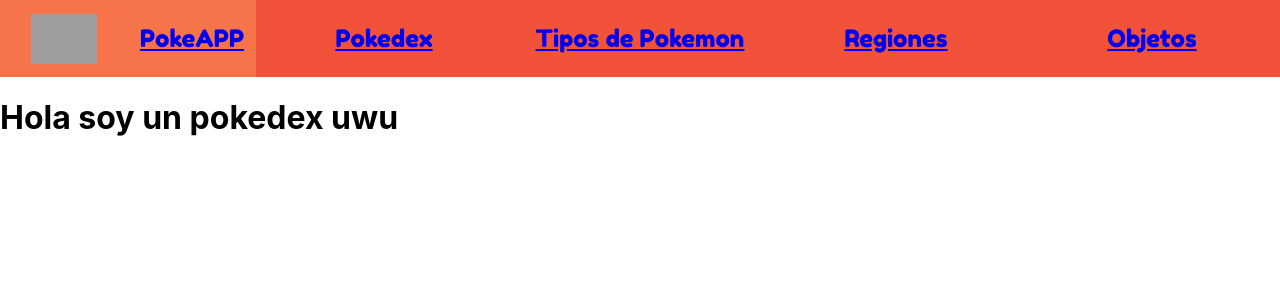
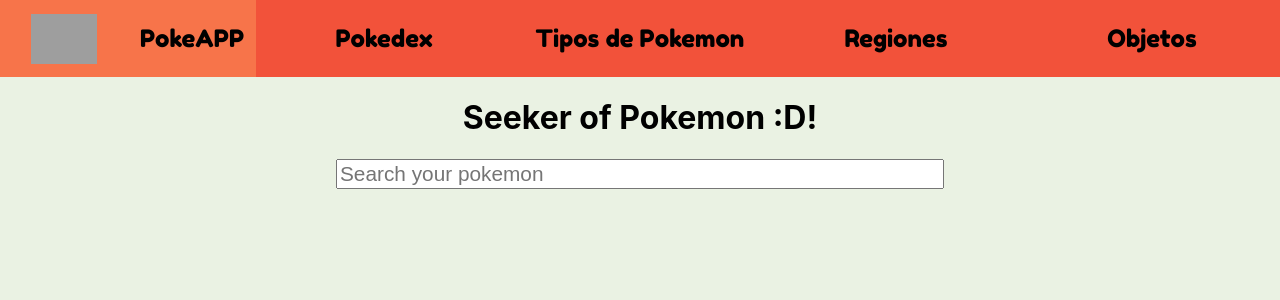
Before and after one commit to jee4nc/PokeApp, a React (Create React App) app: page /pokedex in a window 1280 px wide. Shown: the top 300 px of the page. Built offline with nearby package versions, Linux system fonts and the light colour scheme; grey boxes are pictures that could not be loaded.

Commit message:
Advance in others pages

```diff
--- a/src/App.js
+++ b/src/App.js
@@ -5,6 +5,7 @@
 //Importacion de componentes
 import TitleMain from "./components/atoms/TitleMain";
 import PokeNavbar from "./components/atoms/PokeNavbar";
+import Seeker from "./components/atoms/Seeker"
 
 function App() {
   return (
@@ -13,7 +14,7 @@
         <PokeNavbar />
         <Switch>
           <Route extact path="/pokedex">
-            <h1>Hola soy un pokedex uwu</h1>
+            <Seeker/>
           </Route>
           <Route extact path="/types">
             <h1>Hola soy pagina de tipos</h1>
--- a/src/components/atoms/PokeNavbar.js
+++ b/src/components/atoms/PokeNavbar.js
@@ -5,7 +5,7 @@
 const PokeNavbar = () => {
   return (
     <div className="NAV">
-      <Link to="/">
+      <Link to="/" className="linked">
         <div className="NAV__title title_1">
           <div className="Logo__container">
             <img className="Logo" src="./utils/pokemon.svg" alt="poke_logo" />
@@ -15,20 +15,27 @@
       </Link>
 
       <div className="NAV__title">
-        <Link to="/pokedex">Pokedex </Link>
+        <Link to="/pokedex" className="linked">
+          Pokedex
+        </Link>
       </div>
 
       <div className="NAV__title">
-        <Link to="/types">Tipos de Pokemon</Link>
+        <Link to="/types" className="linked">
+          Tipos de Pokemon
+        </Link>
       </div>
 
       <div className="NAV__title">
-        <Link to="/regions">Regiones</Link>
+        <Link to="/regions" className="linked">
+          Regiones
+        </Link>
       </div>
 
       <div className="NAV__title">
-        {" "}
-        <Link to="/objects">Objetos</Link>
+        <Link to="/objects" className="linked">
+          Objetos
+        </Link>
       </div>
     </div>
   );
--- /dev/null
+++ b/src/components/atoms/Seeker.js
@@ -0,0 +1,16 @@
+import React from "react";
+import "./../../styles/Seeker.scss";
+const Seeker = () => {
+  return (
+    <div>
+      <div className="Container_Title">
+        <h1>Seeker of Pokemon :D!</h1>
+      </div>
+      <div className="Container_Input">
+        <input className="InputSeeker" placeholder="Search your pokemon" />
+      </div>
+    </div>
+  );
+};
+
+export default Seeker;
--- a/src/index.css
+++ b/src/index.css
@@ -1,13 +1,14 @@
 body {
   margin: 0;
-  font-family: -apple-system, BlinkMacSystemFont, 'Segoe UI', 'Roboto', 'Oxygen',
-    'Ubuntu', 'Cantarell', 'Fira Sans', 'Droid Sans', 'Helvetica Neue',
+  font-family: -apple-system, BlinkMacSystemFont, "Segoe UI", "Roboto", "Oxygen",
+    "Ubuntu", "Cantarell", "Fira Sans", "Droid Sans", "Helvetica Neue",
     sans-serif;
   -webkit-font-smoothing: antialiased;
   -moz-osx-font-smoothing: grayscale;
+  background-color: #eaf2e3;
 }
 
 code {
-  font-family: source-code-pro, Menlo, Monaco, Consolas, 'Courier New',
+  font-family: source-code-pro, Menlo, Monaco, Consolas, "Courier New",
     monospace;
 }
--- a/src/styles/MainSecton.scss
+++ b/src/styles/MainSecton.scss
@@ -1,7 +1,7 @@
 @import "./utils.scss";
 
 .container {
-    border: red solid 4px;
+    // border: red solid 4px;
     display: grid;
     grid-template-columns: 1fr;
     justify-items: center;
--- a/src/styles/PokeNavbar.scss
+++ b/src/styles/PokeNavbar.scss
@@ -35,4 +35,9 @@
     display: grid;
     grid-template-columns: repeat(2, 1fr);
   }
+
+  .linked {
+    text-decoration: none;
+    color: black;
+  }
 }
--- /dev/null
+++ b/src/styles/Seeker.scss
@@ -0,0 +1,15 @@
+.Container_Input {
+  display: grid;
+  grid-template-columns: 1fr;
+  justify-items: center;
+}
+
+.InputSeeker {
+  font-size: 1.3em;
+  width: 600px;
+}
+
+.Container_Title {
+  display: grid;
+  justify-items: center;
+}
```
